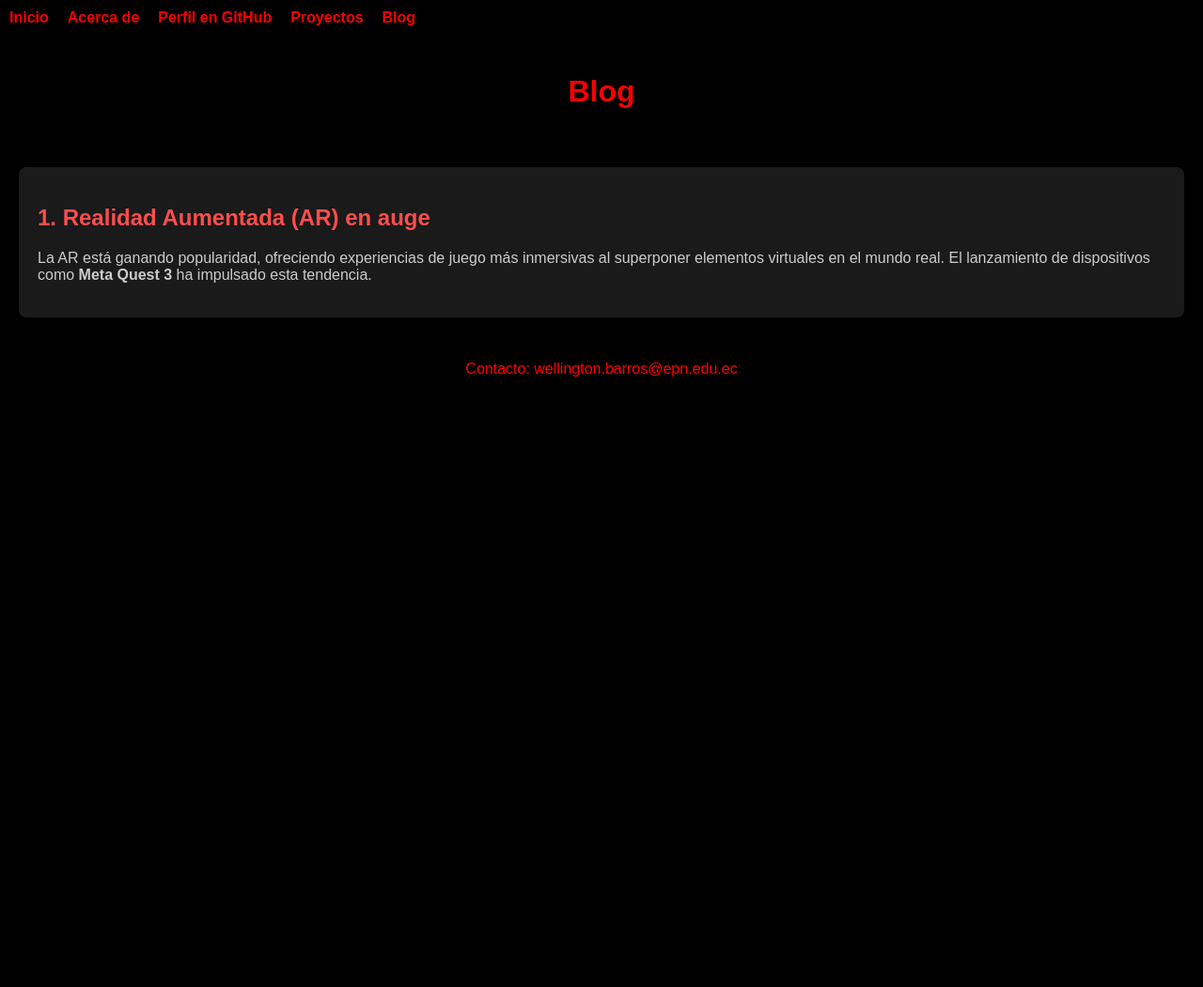
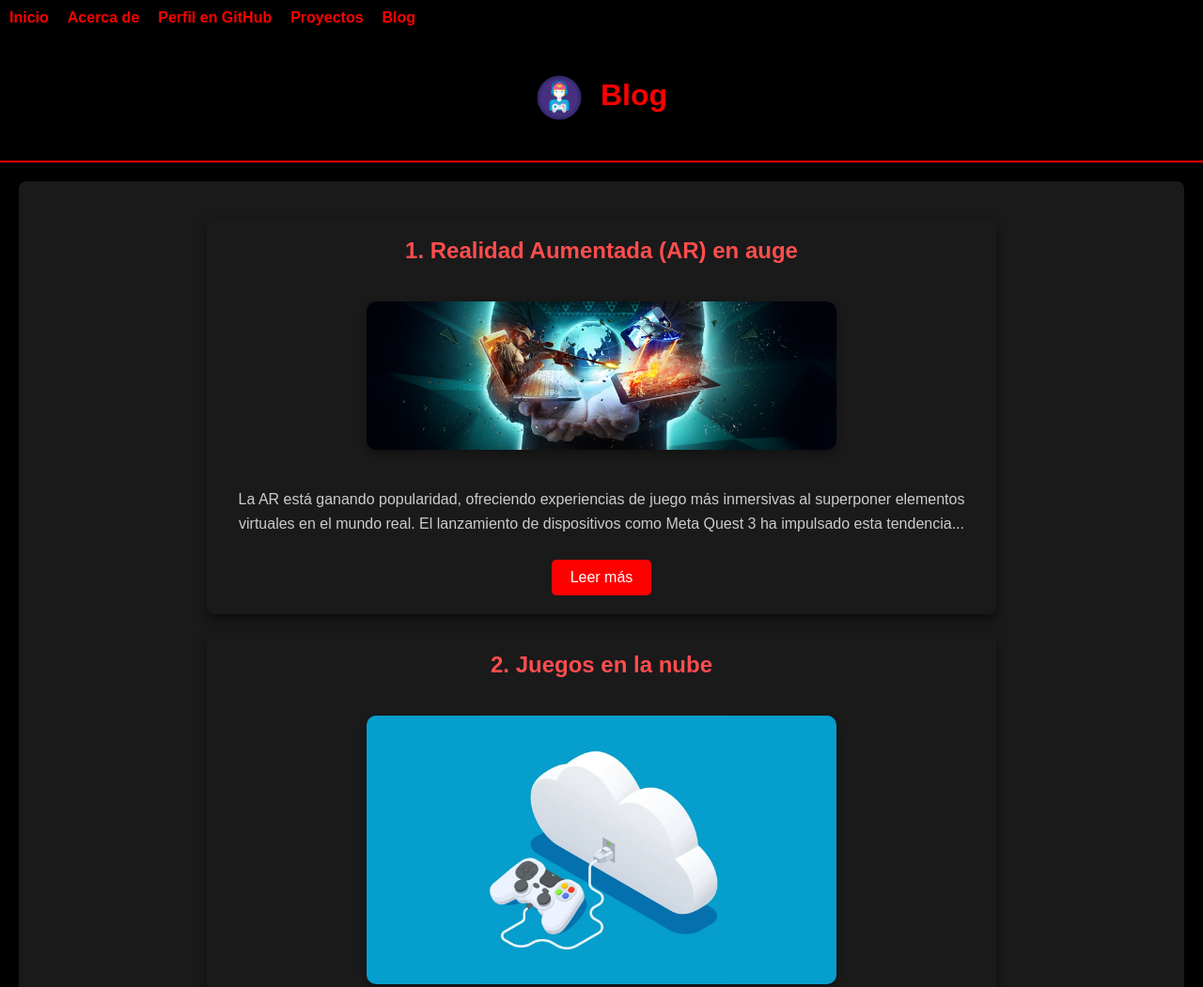
Before and after one commit to wilypoli/MiPaginaWeb, a plain HTML site: page Blog.html in a window 1280 px wide. Shown: the top 1051 px of the page at 94% size. Before the commit the page ends 800 px from the top, so only its background shows below. Drawn offline with Linux system fonts and the light colour scheme.

Commit message:
Seccion blog

```diff
--- a/Blog.html
+++ b/Blog.html
@@ -19,18 +19,34 @@
     </nav>
 
     <!-- Cabecera -->
-    <header>
-        <h1>Blog</h1>
+    <header class="blog-header">
+        <h1><img src="Imagenes/consol.png" alt="Icono de videojuegos" class="header-icon"> Blog</h1>
     </header>
 
     <!-- Sección de Blog -->
     <section id="game-trends">
         <div class="trend">
             <h2>1. Realidad Aumentada (AR) en auge</h2>
-            <p>La AR está ganando popularidad, ofreciendo experiencias de juego más inmersivas al superponer elementos virtuales en el mundo real. El lanzamiento de dispositivos como <strong>Meta Quest 3</strong> ha impulsado esta tendencia.</p>
+            <img src="Imagenes/gaming.png" alt="Ejemplo de Realidad Aumentada" class="trend-image">
+            <p>La AR está ganando popularidad, ofreciendo experiencias de juego más inmersivas al superponer elementos virtuales en el mundo real. El lanzamiento de dispositivos como Meta Quest 3 ha impulsado esta tendencia...</p>
+            <button class="read-more" onclick="window.open('https://plarium.com/es/blog/gaming-trends-2024/', '_blank')">Leer más</button>
         </div>
-        <!-- Aquí puedes añadir más tendencias si deseas -->
+
+        <div class="trend">
+            <h2>2. Juegos en la nube</h2>
+            <img src="Imagenes/palanca.png" alt="Ejemplo juegos en la Nube" class="trend-image">
+            <p>El gaming en la nube permite a los jugadores acceder a títulos de alta calidad sin necesidad de hardware potente, democratizando el acceso a juegos avanzados y ofreciendo mayor flexibilidad...</p>
+            <button class="read-more" onclick="window.open('https://www.startechup.com/es/blog/8-trends-in-gaming-in-2024/', '_blank')">Leer más</button>
+        </div>
+
+        <div class="trend">
+            <h2>3. Desarrollo multiplataforma</h2>
+            <img src="Imagenes/wuao.png" alt="Ejemplo multiplataforma" class="trend-image">
+            <p>La capacidad de jugar un mismo título en diferentes dispositivos, como consolas, PC y móviles, mejora la experiencia del usuario y amplía el alcance de los juegos...</p>
+            <button class="read-more" onclick="window.open('https://idcgames.com/es/blog/tendencias-en-el-desarrollo-de-juegos-a-tener-en-cuenta-en-2024/', '_blank')">Leer más</button>
+        </div>
     </section>
+
 
     <!-- Pie de página -->
     <footer>
--- a/styles.css
+++ b/styles.css
@@ -244,10 +244,63 @@ footer {
     box-shadow: 0 4px 8px rgba(0, 0, 0, 0.3);
 }
 
+.trend {
+    padding: 20px;
+    background-color: #1a1a1a;
+    margin: 20px auto;
+    border-radius: 8px;
+    box-shadow: 0 6px 12px rgba(0, 0, 0, 0.5);
+    max-width: 800px; /* Centra y limita el ancho */
+    text-align: center; /* Centra el contenido */
+}
+
 .trend h2 {
     color: #ff4d4d;
+    margin-top: 0;
 }
 
 .trend p {
     color: #ccc;
+    font-size: 16px;
+    line-height: 1.6;
 }
+
+/* Estilo para las imágenes de tendencia */
+.trend-image {
+    width: 100%;
+    max-width: 500px; /* Tamaño más pequeño para las imágenes de las noticias */
+    border-radius: 10px;
+    margin: 20px 0;
+    box-shadow: 0 4px 8px rgba(0, 0, 0, 0.3);
+}
+
+/* Estilo del botón Leer más */
+.read-more {
+    background-color: #ff0000;
+    color: #fff;
+    border: none;
+    padding: 10px 20px;
+    font-size: 16px;
+    border-radius: 5px;
+    cursor: pointer;
+    transition: background-color 0.3s ease;
+    margin-top: 10px;
+}
+
+.read-more:hover {
+    background-color: #ff4d4d;
+}
+
+/* Encabezado del Blog */
+.blog-header {
+    background-color: #000;
+    padding: 20px;
+    text-align: center;
+    border-bottom: 2px solid #ff0000;
+}
+
+.header-icon {
+    width: 50px; /* Tamaño más pequeño */
+    vertical-align: middle;
+    margin-right: 10px;
+}
```
Also changed, not shown: github-profile.html (+1 -0 lines), habilities.html (+1 -0 lines), index.html (+1 -0 lines), projects.html (+1 -0 lines), Imagenes/Cloud-Gaming-2-scaled.webp (added), Imagenes/consol.png (added), Imagenes/game-development-trends-2024-1-1536x864.jpg (added), Imagenes/gaming.png (added), Imagenes/palanca.png (added), Imagenes/the-hottest-trends-in-social-gaming.jpg (added), 1 other file.
